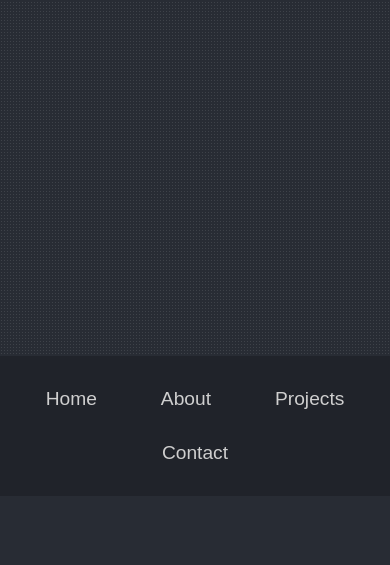
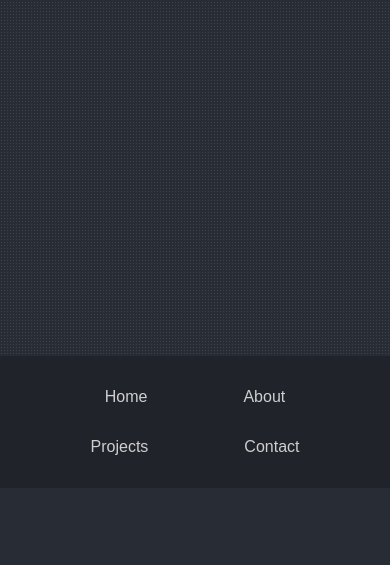
Before and after one commit to lewis-2759/PersonalWebsite, a plain HTML site: page index.html in a window 390 px wide. Shown: the part 488-1053 px from the top of the page. Drawn offline with Linux system fonts and the light colour scheme.

Commit message:
need to fix mobile look

```diff
--- a/styles.css
+++ b/styles.css
@@ -338,8 +338,7 @@ footer {
         justify-content: center; /* Center video horizontally */
     }
     nav ul li a {
-        font-size: 1.2rem;
-        padding: 0.5rem 1rem;
+        font-size: 1rem;
     }
 
     .project-grid, .contact-grid {
@@ -361,4 +360,7 @@ footer {
     .about-image, .about-text {
         width: 100%; /* Full width for smaller screens */
     }
+    .section{
+        height: auto;
+    }
 }
```
